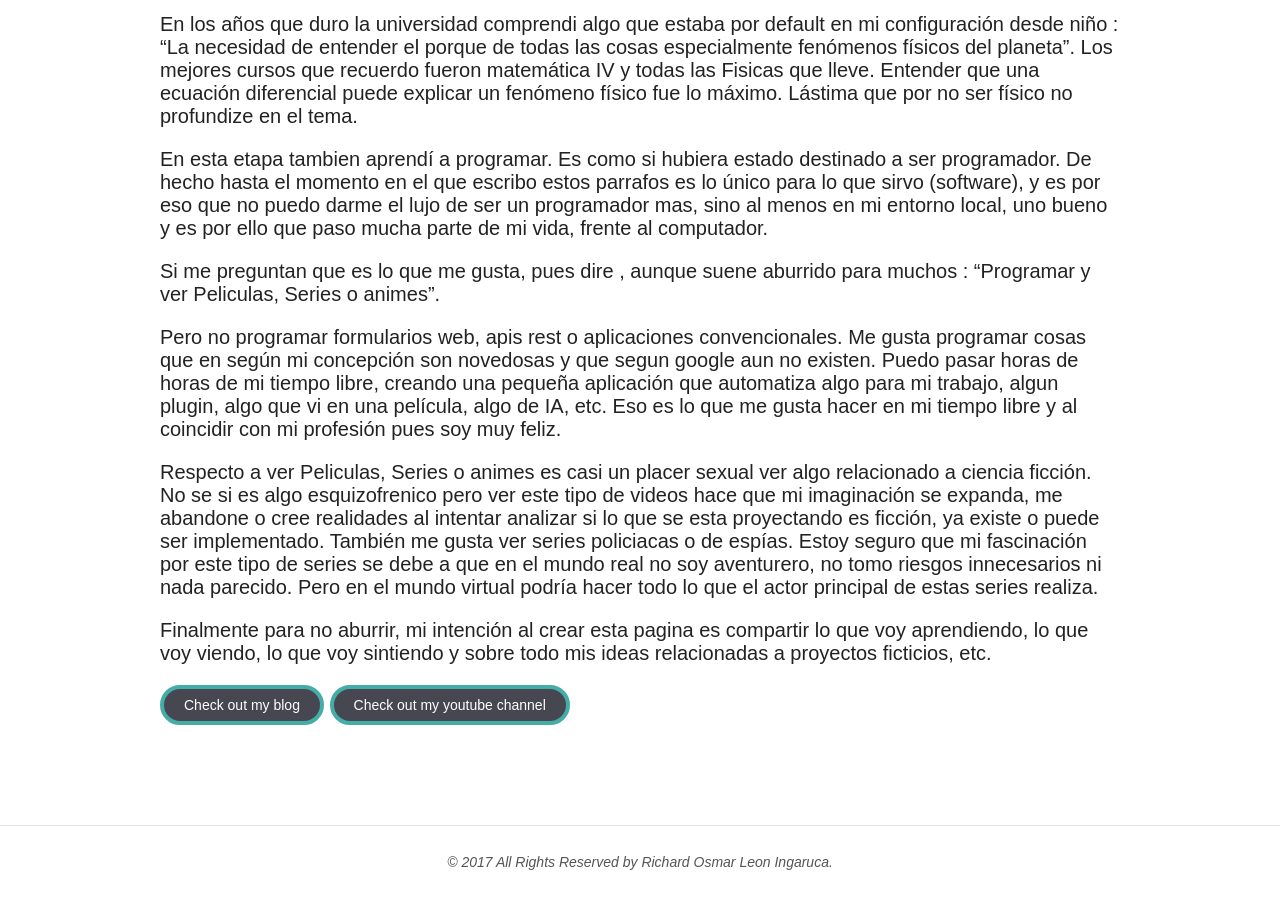
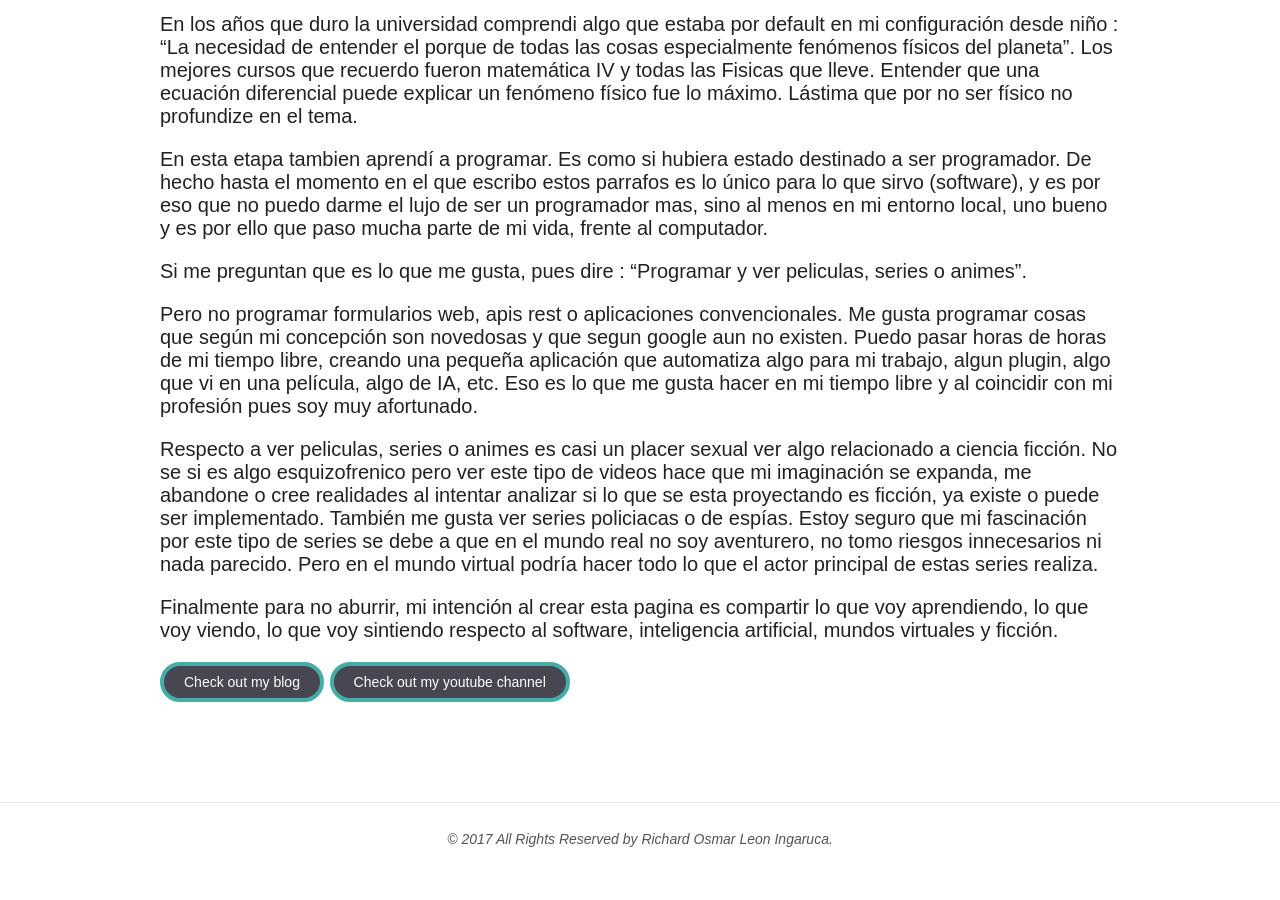
Before and after one commit to jrichardsz/jrichardsz.github.io, a Jekyll site: the page built from about.md, in a window 1280 px wide and 900 px high, scrolled down 1706 px. Built offline with Jekyll 4.4.1, drawn with Linux system fonts in a browser that asks for light colours; nearby versions of some CDN libraries.

Commit message:
update about

```diff
--- a/about.md
+++ b/about.md
@@ -8,7 +8,7 @@ tags: [Richard Osmar Leon Ingaruca,Leon Ingaruca,Richard Osmar]
 modified: 2016-12-31
 ---
 
-![me]({{ site.url }}/images/agente.png)
+![me]({{ site.url }}/images/agente.png){: .center-image }
 
 >"In this world, a single blade can take you anywhere you want to go. And even though it’s a virtual world, I feel more alive in here than I ever did in the real world."
 -Sword Art Online
@@ -21,13 +21,13 @@ En los años que duro la universidad comprendi algo que estaba por default en mi
 
 En esta etapa tambien aprendí a programar. Es como si hubiera estado destinado a ser programador. De hecho hasta el momento en el que escribo estos parrafos es lo único para lo que sirvo (software), y es por eso que no puedo darme el lujo de ser un programador mas, sino al menos en mi entorno local, uno bueno y es por ello que paso mucha parte de mi vida, frente al computador.
 
-Si me preguntan que es lo que me gusta, pues dire , aunque suene aburrido para muchos : "Programar y ver Peliculas, Series o animes".
+Si me preguntan que es lo que me gusta, pues dire : "Programar y ver peliculas, series o animes".
 
-Pero no programar formularios web, apis rest o aplicaciones convencionales.  Me gusta programar cosas que en según mi concepción son novedosas y que segun google aun no existen. Puedo pasar horas de horas de mi tiempo libre, creando una pequeña aplicación que automatiza algo para mi trabajo, algun plugin, algo que vi en una película, algo de IA, etc. Eso es lo que me gusta hacer en mi tiempo libre y al coincidir con mi profesión pues soy muy feliz.
+Pero no programar formularios web, apis rest o aplicaciones convencionales.  Me gusta programar cosas que según mi concepción son novedosas y que segun google aun no existen. Puedo pasar horas de horas de mi tiempo libre, creando una pequeña aplicación que automatiza algo para mi trabajo, algun plugin, algo que vi en una película, algo de IA, etc. Eso es lo que me gusta hacer en mi tiempo libre y al coincidir con mi profesión pues soy muy afortunado.
 
-Respecto a ver Peliculas, Series o animes es casi un placer sexual ver algo relacionado a ciencia ficción. No se si es algo esquizofrenico pero ver este tipo de videos hace que mi imaginación se expanda, me abandone o cree realidades al intentar analizar si lo que se esta proyectando es ficción, ya existe o puede ser implementado. También me gusta ver series policiacas o de espías. Estoy seguro que mi fascinación por este tipo de series se debe a que en el mundo real no soy aventurero, no tomo riesgos innecesarios ni nada parecido. Pero en el mundo virtual podría hacer todo lo que el actor principal de estas series realiza.
+Respecto a ver peliculas, series o animes es casi un placer sexual ver algo relacionado a ciencia ficción. No se si es algo esquizofrenico pero ver este tipo de videos hace que mi imaginación se expanda, me abandone o cree realidades al intentar analizar si lo que se esta proyectando es ficción, ya existe o puede ser implementado. También me gusta ver series policiacas o de espías. Estoy seguro que mi fascinación por este tipo de series se debe a que en el mundo real no soy aventurero, no tomo riesgos innecesarios ni nada parecido. Pero en el mundo virtual podría hacer todo lo que el actor principal de estas series realiza.
 
-Finalmente para no aburrir, mi intención al crear esta pagina es compartir lo que voy aprendiendo, lo que voy viendo, lo que voy sintiendo y sobre todo mis ideas relacionadas a proyectos ficticios, etc.
+Finalmente para no aburrir, mi intención al crear esta pagina es compartir lo que voy aprendiendo, lo que voy viendo, lo que voy sintiendo respecto al software, inteligencia artificial, mundos virtuales y ficción.
 
 <a markdown="0" href="{{ site.url }}" class="btn">Check out my blog</a>
 <a markdown="0" href="https://www.youtube.com/user/ZERL1NG" class="btn">Check out my youtube channel</a>
```
